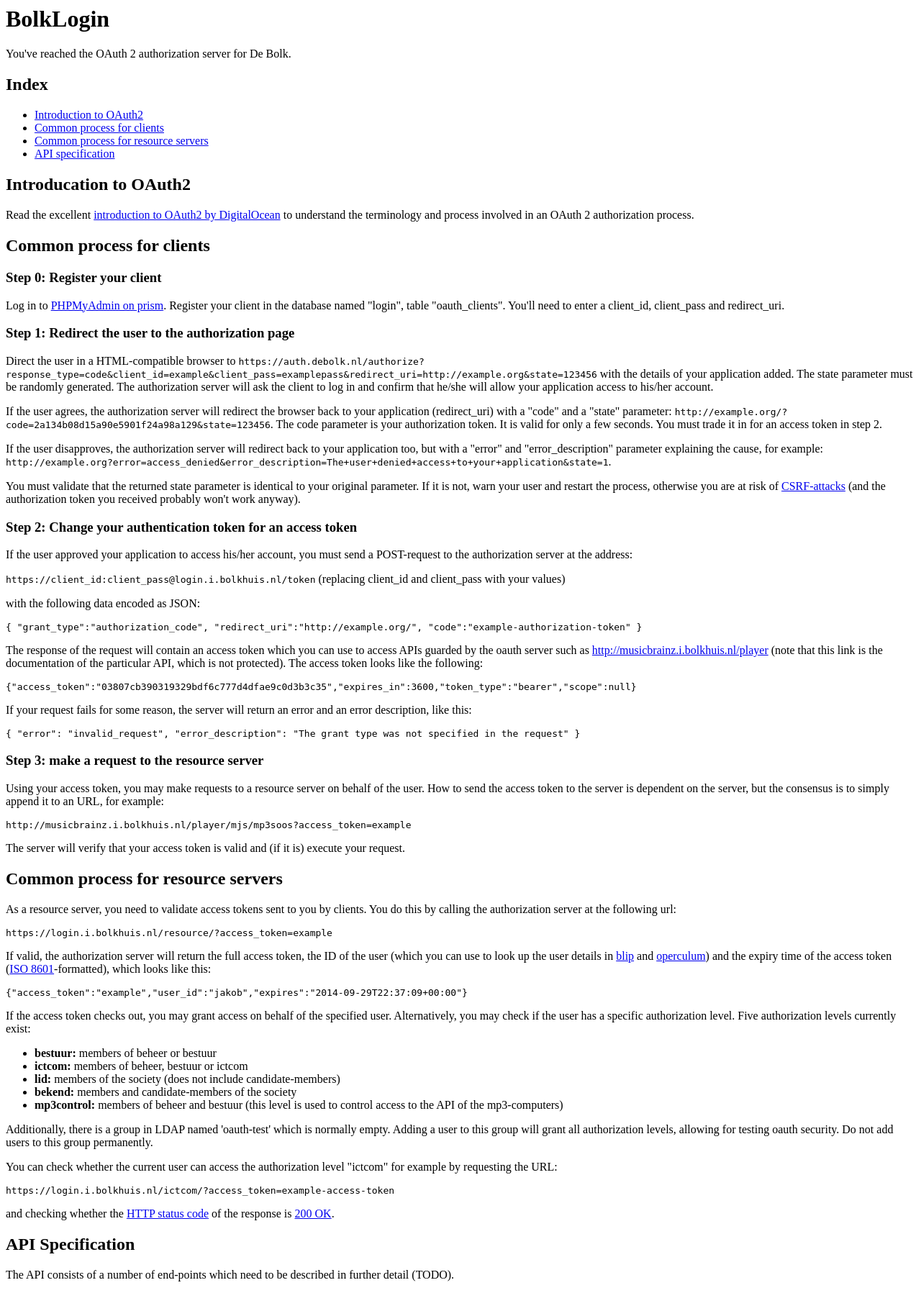
After one commit to debolk/bolklogin, a PHP site: page /instructions.html in a window 1280 px wide. The commit adds this page. Shown: the whole page at 72% size. Run offline with PHP 8.4, Linux system fonts and the light colour scheme.

Commit message:
rewrote instructions for useage

```diff
--- a/src/Readme.php
+++ b/src/Readme.php
@@ -9,6 +9,6 @@
      */
     public function getIndex()
     {
-        return new Tonic\Response(200, file_get_contents('../README.md'), array('ContentType' => 'text/plain'));
+        return new Tonic\Response(200, file_get_contents('../web/instructions.html'), array('ContentType' => 'text/html'));
     }
 }
--- /dev/null
+++ b/web/instructions.html
@@ -0,0 +1,148 @@
+<doctype html>
+<html>
+    <head>
+        <title>BolkLogin</title>
+
+
+    </head>
+    <body>
+        <h1>BolkLogin</h1>
+        <p>
+            You've reached the OAuth 2 authorization server for De Bolk.
+        </p>
+
+        <nav>
+            <h2>Index</h2>
+            <ul>
+                <li><a href="#introduction-to-oauth">Introduction to OAuth2</a></li>
+                <li><a href="#common-process-for-clients">Common process for clients</a></li>
+                <li><a href="#common-process-for-resource-servers">Common process for resource servers</a></li>
+                <li><a href="#api-specification">API specification</a></li>
+            </ul>
+        </nav>
+
+        <h2><a name="introduction-to-oauth">Introducation to OAuth2</a></h2>
+        <p>
+            Read the excellent <a href="https://www.digitalocean.com/community/tutorials/an-introduction-to-oauth-2">introduction to OAuth2 by DigitalOcean</a> to understand the terminology and process involved in an OAuth 2 authorization process.
+        </p>
+
+        <h2><a name="common-process-for-clients">Common process for clients</a></h2>
+        <h3>Step 0: Register your client</h3>
+        <p>
+            Log in to <a href="http://prism.i.bolkhuis.nl/phpmyadmin">PHPMyAdmin on prism</a>. Register your client in the database named "login", table "oauth_clients". You'll need to enter a client_id, client_pass and redirect_uri.
+        </p>
+        <h3>Step 1: Redirect the user to the authorization page</h3>
+        <p>
+            Direct the user in a HTML-compatible browser to <code>https://auth.debolk.nl/authorize?response_type=code&amp;client_id=example&amp;client_pass=examplepass&amp;redirect_uri=http://example.org&amp;state=123456</code> with the details of your application added. The state parameter must be randomly generated. The authorization server will ask the client to log in and confirm that he/she will allow your application access to his/her account.
+        </p>
+        <p>
+            If the user agrees, the authorization server will redirect the browser back to your application (redirect_uri) with a "code" and a "state" parameter: <code>http://example.org/?code=2a134b08d15a90e5901f24a98a129&amp;state=123456</code>. The code parameter is your authorization token. It is valid for only a few seconds. You must trade it in for an access token in step 2.
+        </p>
+        <p>
+            If the user disapproves, the authorization server will redirect back to your application too, but with a "error" and "error_description" parameter explaining the cause, for example: <code>http://example.org?error=access_denied&amp;error_description=The+user+denied+access+to+your+application&amp;state=1</code>.
+        </p>
+        <p>
+            You must validate that the returned state parameter is identical to your original parameter. If it is not, warn your user and restart the process, otherwise you are at risk of <a href="http://en.wikipedia.org/wiki/Cross-site_request_forgery">CSRF-attacks</a> (and the authorization token you received probably won't work anyway).
+        </p>
+        <h3>Step 2: Change your authentication token for an access token</h3>
+        <p>
+            If the user approved your application to access his/her account, you must send a POST-request to the authorization server at the address:
+        </p>
+        <p>
+            <code>https://client_id:client_pass@login.i.bolkhuis.nl/token</code> (replacing client_id and client_pass with your values)
+        </p>
+        <p>
+            with the following data encoded as JSON:
+        </p>
+        <p>
+            <code>{ "grant_type":"authorization_code", "redirect_uri":"http://example.org/", "code":"example-authorization-token" }</code>
+        </p>
+        <p>
+            The response of the request will contain an access token which you can use to access APIs guarded by the oauth server such as <a href="http://musicbrainz.i.bolkhuis.nl/player/">http://musicbrainz.i.bolkhuis.nl/player</a> (note that this link is the documentation of the particular API, which is not protected). The access token looks like the following:
+        </p>
+        <p>
+            <code>{"access_token":"03807cb390319329bdf6c777d4dfae9c0d3b3c35","expires_in":3600,"token_type":"bearer","scope":null}</code>
+        </p>
+        <p>
+            If your request fails for some reason, the server will return an error and an error description, like this:
+        </p>
+        <p>
+            <code>
+                { "error": "invalid_request", "error_description": "The grant type was not specified in the request" }
+            </code>
+        </p>
+        <h3>Step 3: make a request to the resource server</h3>
+        <p>
+            Using your access token, you may make requests to a resource server on behalf of the user. How to send the access token to the server is dependent on the server, but the consensus is to simply append it to an URL, for example:
+        </p>
+        <p>
+            <code>http://musicbrainz.i.bolkhuis.nl/player/mjs/mp3soos?access_token=example</code>
+        </p>
+        <p>The server will verify that your access token is valid and (if it is) execute your request.</p>
+
+        <h2><a name="common-process-for-resource-servers">Common process for resource servers</a></h2>
+        <p>
+            As a resource server, you need to validate access tokens sent to you by clients. You do this by calling the authorization server at the following url:
+        </p>
+        <p>
+            <code>https://login.i.bolkhuis.nl/resource/?access_token=example</code>
+        </p>
+        <p>
+            If valid, the authorization server will return the full access token, the ID of the user (which you can use to look up the user details in <a href="http://blip.i.bolkhuis.nl">blip</a> and <a href="http://operculum.i.bolkhuis.nl">operculum</a>) and the expiry time of the access token (<a href="http://en.wikipedia.org/wiki/ISO_8601">ISO 8601</a>-formatted), which looks like this:
+        </p>
+        <p>
+            <code>{"access_token":"example","user_id":"jakob","expires":"2014-09-29T22:37:09+00:00"}</code>
+        </p>
+        <p>
+            If the access token checks out, you may grant access on behalf of the specified user. Alternatively, you may check if the user has a specific authorization level. Five authorization levels currently exist:
+        </p>
+        <ul>
+            <li><strong>bestuur: </strong> members of beheer or bestuur</li>
+            <li><strong>ictcom: </strong> members of beheer, bestuur or ictcom</li>
+            <li><strong>lid: </strong> members of the society (does not include candidate-members)</li>
+            <li><strong>bekend: </strong> members and candidate-members of the society</li>
+            <li><strong>mp3control: </strong> members of beheer and bestuur (this level is used to control access to the API of the mp3-computers)</li>
+        </ul>
+        <p>
+            Additionally, there is a group in LDAP named 'oauth-test' which is normally empty. Adding a user to this group will grant all authorization levels, allowing for testing oauth security. Do not add users to this group permanently.
+        </p>
+        <p>
+            You can check whether the current user can access the authorization level "ictcom" for example by requesting the URL:
+        </p>
+        <p>
+            <code>https://login.i.bolkhuis.nl/ictcom/?access_token=example-access-token</code>
+        </p>
+        <p>
+            and checking whether the <a href="http://www.w3.org/Protocols/rfc2616/rfc2616-sec10.html">HTTP status code</a> of the response is <a href="http://www.w3.org/Protocols/rfc2616/rfc2616-sec10.html#sec10.2.1">200 OK</a>.
+        </p>
+
+        <h2><a name="api-specification">API Specification</a></h2>
+        <p>
+            The API consists of a number of end-points which need to be described in further detail (TODO).
+        </p>
+    </body>
+</html>
+
+<!-- Usage
+-----
+1. Register an application in the `oauth_clients` table:
+   `INSERT INTO oauth_clients (client_id, client_secret, redirect_uri) VALUES ('example', 'examplepass', 'http://example.org/');`
+2. Once a user tries to log in, redirect them to:
+   `https://login.i.bolkhuis.nl/authorize?response_type=code&client_id=example&client_pass=examplepass&redirect_uri=http://example.org&state=123456`
+3. They will log in and redirect to you with a code: `http://example.org/?code=2a134b08d15a90e5901f24a98a129&state=123456`
+4. Using this code, request an access token:
+   POST to: `https://example:examplepass@login.i.bolkhuis.nl/token`
+   with the following data: `grant_type=authorization_code&code=2a134b08d15a90e5901f24a98a129&redirect_uri=http://example.org`
+      -or-
+   POST to: `https://login.i.bolkhuis.nl/token`
+   with the following data: `grant_type=authorization_code&code=2a134b08d15a90e5901f24a98a129&redirect_uri=http://example.org&client_id=example&client_secret=examplepass`
+5. You can use the resulting access token as a parameter to api servers so they can check if you represent the logged in user
+6. You can also check if a user is of a certain class:
+    * `https://login.i.bolkhuis.nl/bestuur/?access_token={accesstoken}`
+      Gives a status code of 200 if the user is bestuur or beheer
+    * `https://login.i.bolkhuis.nl/lid/?access_token={accesstoken}`
+      Gives a status code of 200 if the user is lid or kandidaat-lid
+    * `https://login.i.bolkhuis.nl/bekend/?access_token={accesstoken}`
+      Gives a status code of 200 if the user is lid, kandidaat-lid or oud-lid
+    * `https://login.i.bolkhuis.nl/ictcom/?access_token={accesstoken}`
+          Gives a status code of 200 if the user is bestuur, ictcom or beheer` -->
```
Also changed, not shown: README.md.
